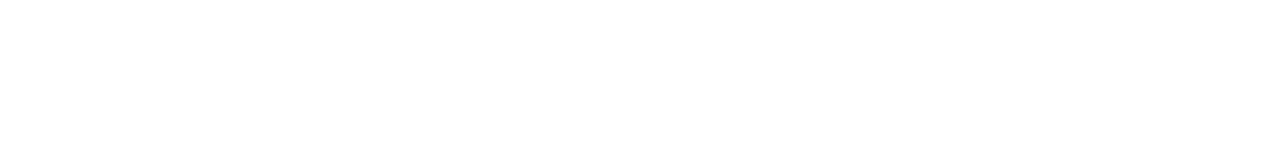
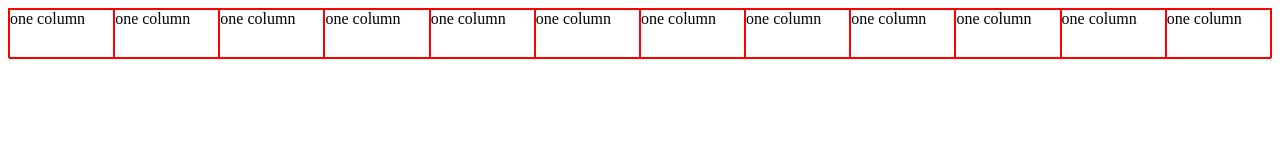
Before and after one commit to d-renteria-a/css-framework, a plain HTML site: page index.html in a window 1280 px wide. Drawn offline with Linux system fonts and the light colour scheme.

Commit message:
Add column-1

```diff
--- a/framework.css
+++ b/framework.css
@@ -0,0 +1,21 @@
+.col-1 {
+    float: left;
+    width: 8.33333333%;
+}
+
+* {
+    -webkit-box-sizing: border-box;
+    -moz-box-sizing: border-box;
+    box-sizing: border-box;
+}
+
+.row:before {
+    display: table;
+    content: "";
+}
+
+.row:after {
+    display: table;
+    content: "";
+    clear: both;
+}
--- a/index.html
+++ b/index.html
@@ -1,5 +1,21 @@
 <!DOCTYPE html>
 <head>
-    <script>src="framework.css"</script>
-    <script>src="style.css"</script>
+    <link href="framework.css" rel="stylesheet">
+    <link href="style.css" rel="stylesheet">
 </head>
+<body>
+    <div class="row">
+        <div class="col-1">one column</div>
+        <div class="col-1">one column</div>
+        <div class="col-1">one column</div>
+        <div class="col-1">one column</div>
+        <div class="col-1">one column</div>
+        <div class="col-1">one column</div>
+        <div class="col-1">one column</div>
+        <div class="col-1">one column</div>
+        <div class="col-1">one column</div>
+        <div class="col-1">one column</div>
+        <div class="col-1">one column</div>
+        <div class="col-1">one column</div>
+    </div>
+</body>
--- a/style.css
+++ b/style.css
@@ -0,0 +1,4 @@
+div {
+    height: 50px;
+    border: 1px solid red;
+}
```
